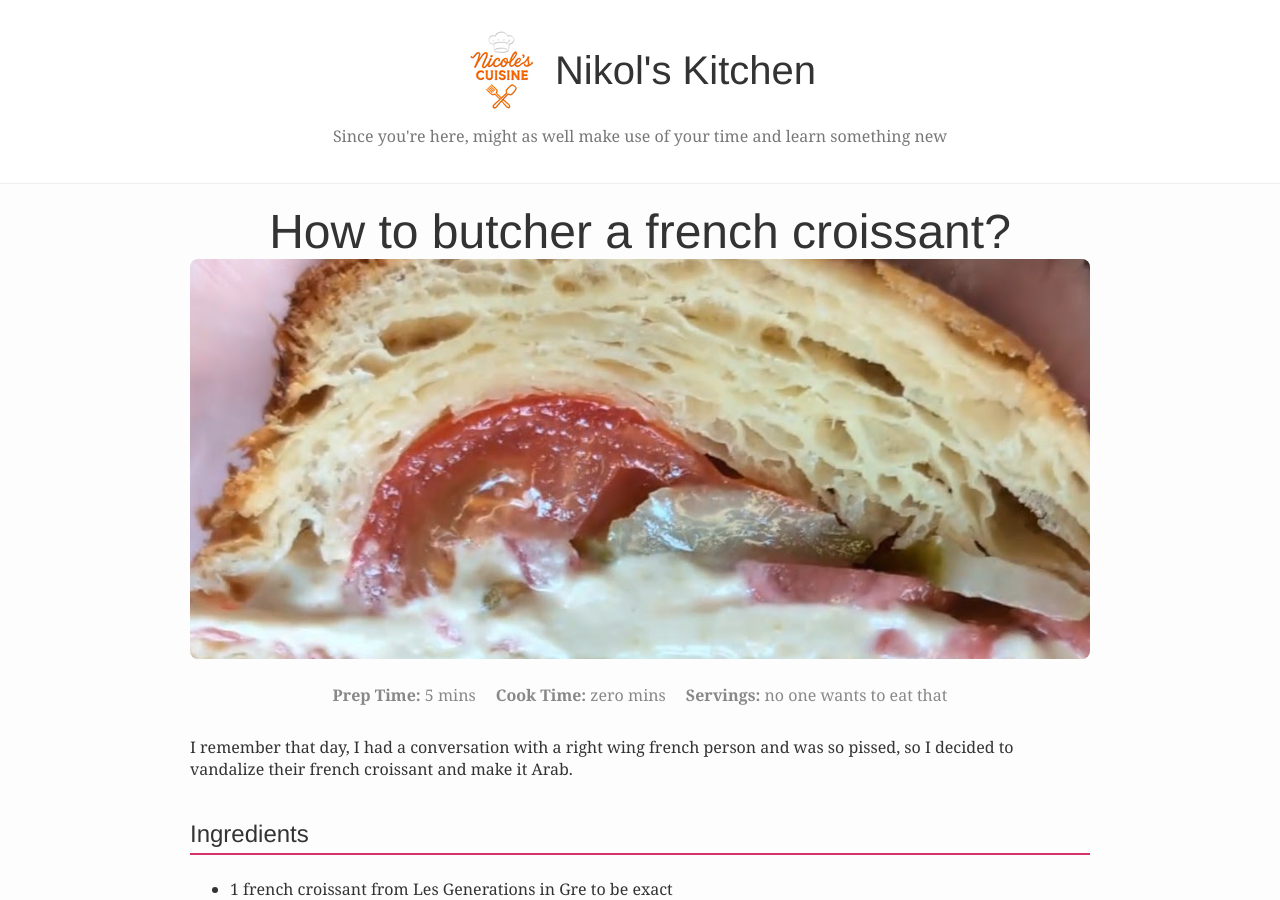
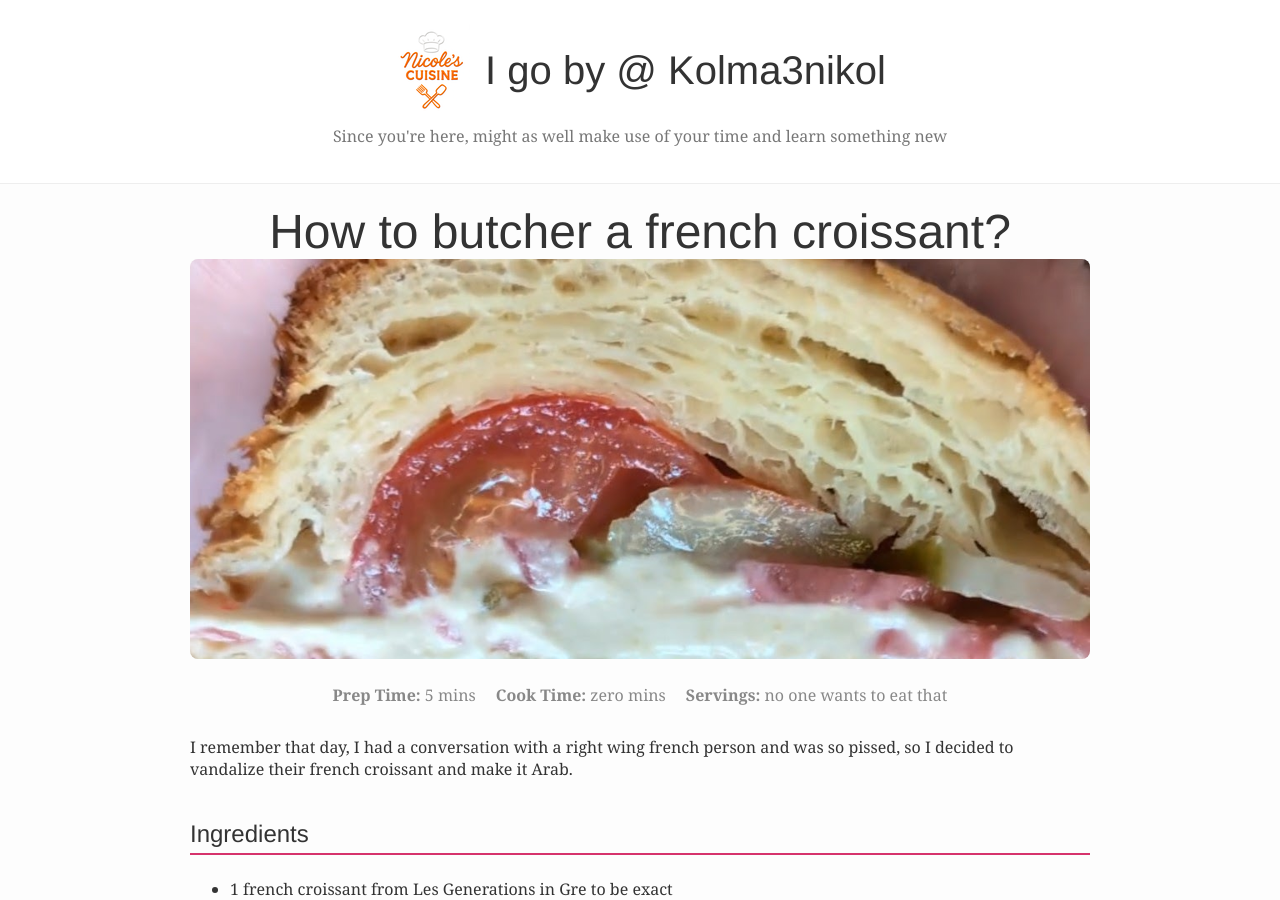
Before and after one commit to AntiLibrary5/nicools-kitchen, a Jekyll site: the page built from _posts/2025-08-20-croissant-lebanese.md, in a window 1280 px wide and 900 px high. Built offline with Jekyll 4.4.1, drawn with Linux system fonts in a browser that asks for light colours.

Commit message:
page title update

```diff
--- a/_config.yml
+++ b/_config.yml
@@ -1,5 +1,5 @@
 # Site settings
-title: Nikol's Kitchen
+title: I go by @ Kolma3nikol
 description: "Since you're here, might as well make use of your time and learn something new"
 author: "Nikol"
 
```
